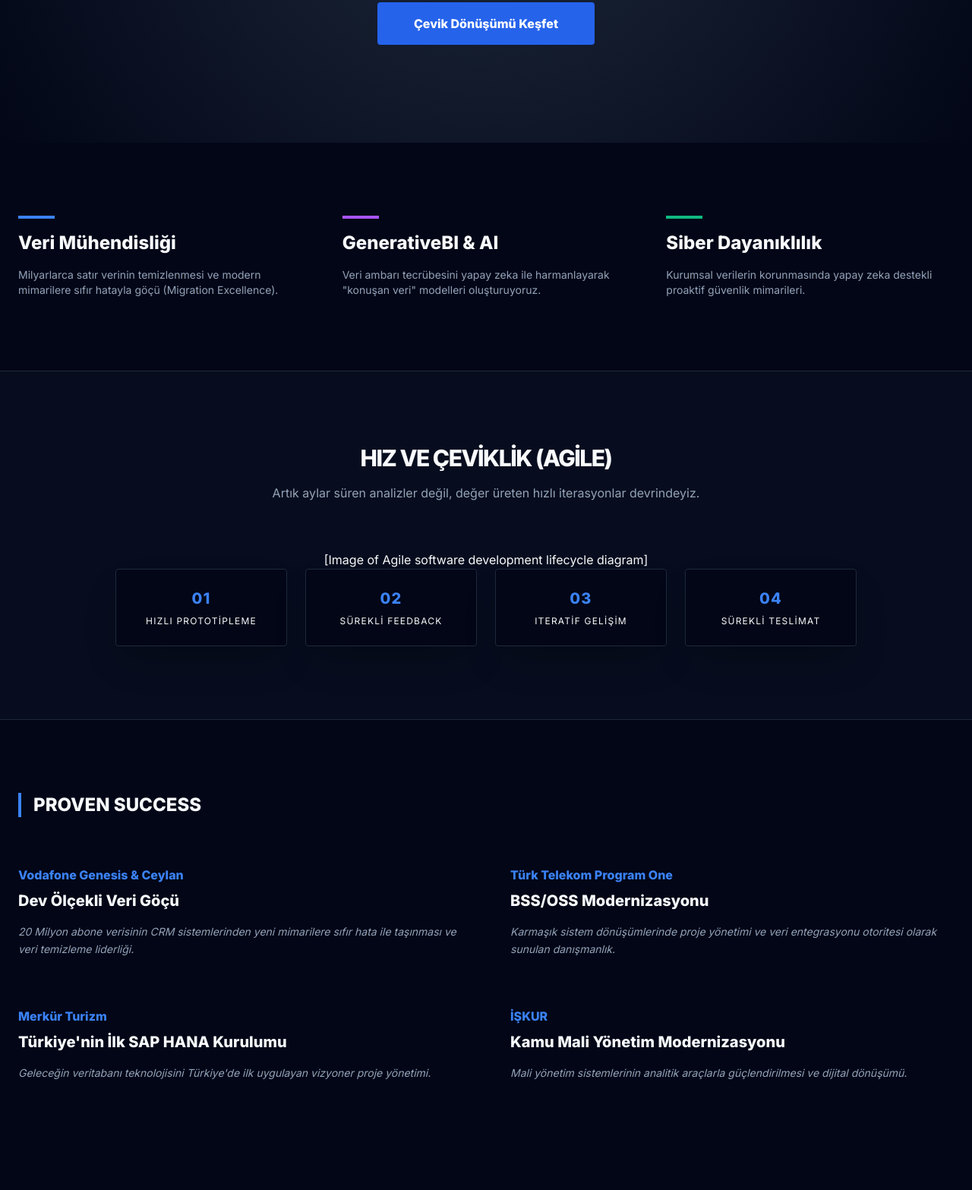
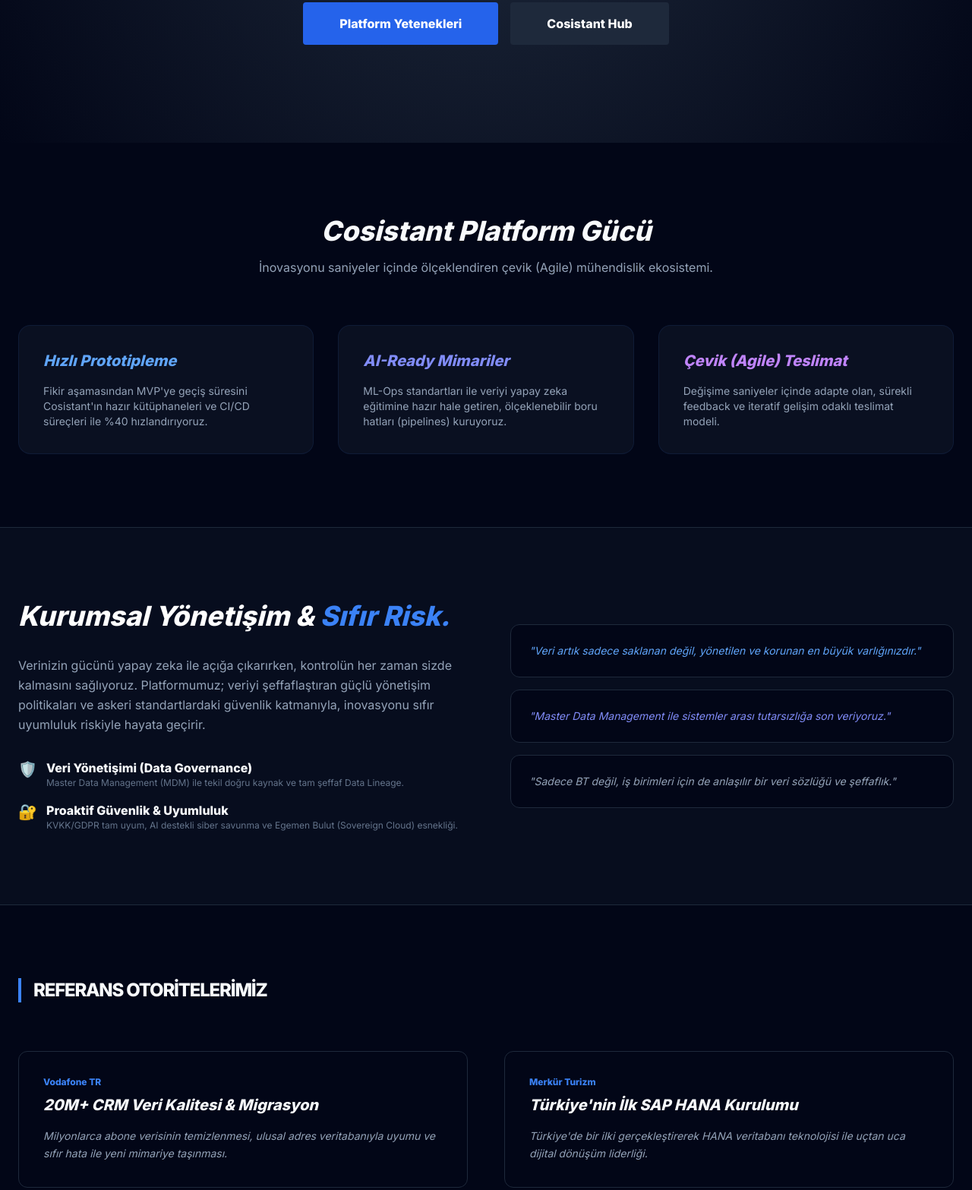
Before and after one commit to bakturk/adviture-web, a plain HTML site: page index.html in a window 1280 px wide. Shown: the part 612-2179 px from the top of the page at 76% size. Before the commit the page ends 2132 px from the top, so only its background shows below. Drawn offline with nearby package versions, Linux system fonts and the light colour scheme.

Commit message:
Update index.html

```diff
--- a/index.html
+++ b/index.html
@@ -9,18 +9,21 @@
     <style>
         body { font-family: 'Inter', sans-serif; background-color: #020617; color: #f8fafc; scroll-behavior: smooth; }
         .glass { background: rgba(15, 23, 42, 0.8); backdrop-filter: blur(12px); }
-        .gradient-border { border: 1px solid; border-image: linear-gradient(to right, #3b82f6, #8b5cf6) 1; }
         .hero-bg { background: radial-gradient(circle at 50% 50%, #1e293b 0%, #020617 100%); }
+        .cosistant-card { background: linear-gradient(145deg, #0f172a, #1e1b4b); border: 1px solid #3730a3; }
+        .feature-card { background: rgba(30, 41, 59, 0.3); border: 1px solid rgba(59, 130, 246, 0.1); transition: all 0.3s ease; }
+        .feature-card:hover { border-color: rgba(59, 130, 246, 0.5); transform: translateY(-5px); }
     </style>
 </head>
 <body>
 
     <nav class="fixed w-full z-50 glass border-b border-slate-800">
         <div class="max-w-7xl mx-auto px-6 py-4 flex justify-between items-center">
-            <div class="text-2xl font-black tracking-tighter">ADVITURE<span class="text-blue-500">.</span></div>
+            <div class="text-2xl font-black tracking-tighter italic">ADVITURE<span class="text-blue-500">.</span></div>
             <div class="hidden md:flex space-x-8 text-xs font-bold uppercase tracking-[0.2em] text-slate-400">
                 <a href="#uzmanlik" class="hover:text-blue-400 transition">Uzmanlık</a>
-                <a href="#agile" class="hover:text-blue-400 transition">Agile Süreç</a>
+                <a href="#platform" class="hover:text-blue-400 transition">Platform & AI</a>
+                <a href="#guvenlik" class="hover:text-blue-400 transition">Yönetişim & Güvenlik</a>
                 <a href="#referanslar" class="hover:text-blue-400 transition">Referanslar</a>
                 <a href="#iletisim" class="text-blue-400 border border-blue-400/30 px-4 py-1 rounded hover:bg-blue-400 hover:text-white transition">İletişim</a>
             </div>
@@ -31,86 +34,110 @@
         <div class="inline-block px-4 py-1 border border-blue-500/30 rounded-full text-blue-400 text-xs font-bold uppercase tracking-[0.3em] mb-6">
             Advice to the Future
         </div>
-        <h1 class="text-5xl md:text-8xl font-black mb-8 leading-[1.1] tracking-tight">
-            Veri ile Geleceği <br><span class="text-blue-500">İnşa Edin.</span>
+        <h1 class="text-5xl md:text-8xl font-black mb-8 leading-[1.1] tracking-tight text-white">
+            Veri Gücü, <br><span class="text-blue-500">Yönetişim Güveni.</span>
         </h1>
-        <p class="max-w-2xl text-slate-400 text-lg md:text-xl leading-relaxed mb-12">
-            2012'den bu yana Telekom ve Kamu sektörünün devasa veri operasyonlarını yönettik.
-            Bugün bu mirası <strong>Agile metodolojiler</strong> ve <strong>AI destekli analitik</strong> ile geleceğe taşıyoruz.
+        <p class="max-w-3xl text-slate-400 text-lg md:text-xl leading-relaxed mb-12">
+            2012'den gelen <strong>Telekom ve Kamu</strong> veri otoritesini, <strong>Cosistant</strong> inovasyon motoruyla birleştirdik. Büyük veriyi proaktif güvenlik ve tam yönetişim ile geleceğe taşıyoruz.
         </p>
-        <div class="flex flex-col sm:row gap-4">
-            <a href="#agile" class="bg-blue-600 hover:bg-blue-700 text-white px-12 py-4 rounded font-bold transition">Çevik Dönüşümü Keşfet</a>
+        <div class="flex flex-col sm:flex-row gap-4">
+            <a href="#platform" class="bg-blue-600 hover:bg-blue-700 text-white px-12 py-4 rounded font-bold transition">Platform Yetenekleri</a>
+            <a href="https://cosistant.com" target="_blank" class="bg-slate-800 hover:bg-slate-700 text-white px-12 py-4 rounded font-bold transition">Cosistant Hub</a>
         </div>
     </header>
 
-    <section id="uzmanlik" class="py-24 px-6 max-w-7xl mx-auto">
-        <div class="grid md:grid-cols-3 gap-12">
-            <div class="space-y-4">
-                <div class="w-12 h-1 bg-blue-500"></div>
-                <h3 class="text-2xl font-bold">Veri Mühendisliği</h3>
-                <p class="text-slate-400 text-sm">Milyarlarca satır verinin temizlenmesi ve modern mimarilere sıfır hatayla göçü (Migration Excellence).</p>
+    <section id="platform" class="py-24 px-6 max-w-7xl mx-auto">
+        <div class="text-center mb-16">
+            <h2 class="text-4xl font-black mb-4 italic">Cosistant Platform Gücü</h2>
+            <p class="text-slate-400">İnovasyonu saniyeler içinde ölçeklendiren çevik (Agile) mühendislik ekosistemi.</p>
+        </div>
+        <div class="grid md:grid-cols-3 gap-8">
+            <div class="feature-card p-8 rounded-2xl">
+                <h3 class="text-xl font-bold mb-4 text-blue-400 italic">Hızlı Prototipleme</h3>
+                <p class="text-slate-400 text-sm">Fikir aşamasından MVP'ye geçiş süresini Cosistant'ın hazır kütüphaneleri ve CI/CD süreçleri ile %40 hızlandırıyoruz.</p>
             </div>
-            <div class="space-y-4">
-                <div class="w-12 h-1 bg-purple-500"></div>
-                <h3 class="text-2xl font-bold">GenerativeBI & AI</h3>
-                <p class="text-slate-400 text-sm">Veri ambarı tecrübesini yapay zeka ile harmanlayarak "konuşan veri" modelleri oluşturuyoruz.</p>
+            <div class="feature-card p-8 rounded-2xl">
+                <h3 class="text-xl font-bold mb-4 text-indigo-400 italic">AI-Ready Mimariler</h3>
+                <p class="text-slate-400 text-sm">ML-Ops standartları ile veriyi yapay zeka eğitimine hazır hale getiren, ölçeklenebilir boru hatları (pipelines) kuruyoruz.</p>
             </div>
-            <div class="space-y-4">
-                <div class="w-12 h-1 bg-emerald-500"></div>
-                <h3 class="text-2xl font-bold">Siber Dayanıklılık</h3>
-                <p class="text-slate-400 text-sm">Kurumsal verilerin korunmasında yapay zeka destekli proaktif güvenlik mimarileri.</p>
+            <div class="feature-card p-8 rounded-2xl">
+                <h3 class="text-xl font-bold mb-4 text-purple-400 italic">Çevik (Agile) Teslimat</h3>
+                <p class="text-slate-400 text-sm">Değişime saniyeler içinde adapte olan, sürekli feedback ve iteratif gelişim odaklı teslimat modeli.</p>
             </div>
         </div>
     </section>
 
-    <section id="agile" class="py-24 bg-slate-900/40 border-y border-slate-800">
-        <div class="max-w-5xl mx-auto px-6 text-center">
-            <h2 class="text-3xl font-bold mb-4 uppercase tracking-tighter">Hız ve Çeviklik (Agile)</h2>
-            <p class="text-slate-400 mb-16">Artık aylar süren analizler değil, değer üreten hızlı iterasyonlar devrindeyiz.</p>
-
-            [Image of Agile software development lifecycle diagram]
-
-            <div class="grid md:grid-cols-4 gap-6 text-xs uppercase tracking-widest">
-                <div class="p-6 bg-slate-950 border border-slate-800 rounded shadow-2xl">
-                    <span class="block text-blue-500 mb-2 font-black text-xl">01</span> Hızlı Prototipleme
+    <section id="guvenlik" class="py-24 bg-slate-900/40 border-y border-slate-800">
+        <div class="max-w-7xl mx-auto px-6">
+            <div class="flex flex-col md:flex-row gap-16 items-center">
+                <div class="md:w-1/2">
+                    <h2 class="text-4xl font-black mb-8 italic text-white">Kurumsal Yönetişim & <span class="text-blue-500">Sıfır Risk.</span></h2>
+                    <p class="text-slate-400 mb-8 leading-relaxed">
+                        Verinizin gücünü yapay zeka ile açığa çıkarırken, kontrolün her zaman sizde kalmasını sağlıyoruz. Platformumuz; veriyi şeffaflaştıran güçlü yönetişim politikaları ve askeri standartlardaki güvenlik katmanıyla, inovasyonu sıfır uyumluluk riskiyle hayata geçirir.
+                    </p>
+                    <div class="space-y-4">
+                        <div class="flex items-start">
+                            <span class="text-blue-500 mr-3 text-xl">🛡️</span>
+                            <div>
+                                <h4 class="font-bold">Veri Yönetişimi (Data Governance)</h4>
+                                <p class="text-xs text-slate-500">Master Data Management (MDM) ile tekil doğru kaynak ve tam şeffaf Data Lineage.</p>
+                            </div>
+                        </div>
+                        <div class="flex items-start">
+                            <span class="text-blue-500 mr-3 text-xl">🔐</span>
+                            <div>
+                                <h4 class="font-bold">Proaktif Güvenlik & Uyumluluk</h4>
+                                <p class="text-xs text-slate-500">KVKK/GDPR tam uyum, AI destekli siber savunma ve Egemen Bulut (Sovereign Cloud) esnekliği.</p>
+                            </div>
+                        </div>
+                    </div>
                 </div>
-                <div class="p-6 bg-slate-950 border border-slate-800 rounded shadow-2xl">
-                    <span class="block text-blue-500 mb-2 font-black text-xl">02</span> Sürekli Feedback
-                </div>
-                <div class="p-6 bg-slate-950 border border-slate-800 rounded shadow-2xl">
-                    <span class="block text-blue-500 mb-2 font-black text-xl">03</span> Iteratif Gelişim
-                </div>
-                <div class="p-6 bg-slate-950 border border-slate-800 rounded shadow-2xl">
-                    <span class="block text-blue-500 mb-2 font-black text-xl">04</span> Sürekli Teslimat
+                <div class="md:w-1/2 grid grid-cols-1 gap-4">
+                    <div class="bg-slate-950 p-6 rounded-xl border border-slate-800 italic text-sm text-blue-400">
+                        "Veri artık sadece saklanan değil, yönetilen ve korunan en büyük varlığınızdır."
+                    </div>
+                    <div class="bg-slate-950 p-6 rounded-xl border border-slate-800 italic text-sm text-indigo-400">
+                        "Master Data Management ile sistemler arası tutarsızlığa son veriyoruz."
+                    </div>
+                    <div class="bg-slate-950 p-6 rounded-xl border border-slate-800 italic text-sm text-slate-400">
+                        "Sadece BT değil, iş birimleri için de anlaşılır bir veri sözlüğü ve şeffaflık."
+                    </div>
                 </div>
             </div>
         </div>
     </section>
 
     <section id="referanslar" class="py-24 px-6 max-w-7xl mx-auto">
-        <h2 class="text-2xl font-bold mb-16 border-l-4 border-blue-500 pl-4 uppercase">Proven Success</h2>
-        <div class="grid md:grid-cols-2 gap-16">
-            <div class="group">
-                <h4 class="text-blue-500 font-bold mb-2">Vodafone Genesis & Ceylan</h4>
-                <h3 class="text-xl font-bold mb-4 group-hover:text-blue-400 transition">Dev Ölçekli Veri Göçü</h3>
-                <p class="text-slate-400 text-sm leading-relaxed italic">20 Milyon abone verisinin CRM sistemlerinden yeni mimarilere sıfır hata ile taşınması ve veri temizleme liderliği.</p>
+        <h2 class="text-2xl font-bold mb-16 border-l-4 border-blue-500 pl-4 uppercase tracking-tighter">Referans Otoritelerimiz</h2>
+        <div class="grid md:grid-cols-2 gap-12">
+            <div class="p-8 border border-slate-800 rounded-xl hover:bg-slate-900/40 transition">
+                <h4 class="text-blue-500 font-bold mb-2 text-xs">Vodafone TR</h4>
+                <h3 class="text-xl font-bold mb-4 italic">20M+ CRM Veri Kalitesi & Migrasyon</h3>
+                <p class="text-slate-400 text-sm leading-relaxed italic">Milyonlarca abone verisinin temizlenmesi, ulusal adres veritabanıyla uyumu ve sıfır hata ile yeni mimariye taşınması.</p>
             </div>
-            <div class="group">
-                <h4 class="text-blue-500 font-bold mb-2">Türk Telekom Program One</h4>
-                <h3 class="text-xl font-bold mb-4 group-hover:text-blue-400 transition">BSS/OSS Modernizasyonu</h3>
-                <p class="text-slate-400 text-sm leading-relaxed italic">Karmaşık sistem dönüşümlerinde proje yönetimi ve veri entegrasyonu otoritesi olarak sunulan danışmanlık.</p>
-            </div>
-            <div class="group">
-                <h4 class="text-blue-500 font-bold mb-2">Merkür Turizm</h4>
-                <h3 class="text-xl font-bold mb-4 group-hover:text-blue-400 transition">Türkiye'nin İlk SAP HANA Kurulumu</h3>
-                <p class="text-slate-400 text-sm leading-relaxed italic">Geleceğin veritabanı teknolojisini Türkiye'de ilk uygulayan vizyoner proje yönetimi.</p>
-            </div>
-            <div class="group">
-                <h4 class="text-blue-500 font-bold mb-2">İŞKUR</h4>
-                <h3 class="text-xl font-bold mb-4 group-hover:text-blue-400 transition">Kamu Mali Yönetim Modernizasyonu</h3>
-                <p class="text-slate-400 text-sm leading-relaxed italic">Mali yönetim sistemlerinin analitik araçlarla güçlendirilmesi ve dijital dönüşümü.</p>
+            <div class="p-8 border border-slate-800 rounded-xl hover:bg-slate-900/40 transition">
+                <h4 class="text-blue-500 font-bold mb-2 text-xs">Merkür Turizm</h4>
+                <h3 class="text-xl font-bold mb-4 italic">Türkiye'nin İlk SAP HANA Kurulumu</h3>
+                <p class="text-slate-400 text-sm leading-relaxed italic">Türkiye'de bir ilki gerçekleştirerek HANA veritabanı teknolojisi ile uçtan uca dijital dönüşüm liderliği.</p>
             </div>
         </div>
     </section>
 
-    <footer id="iletisim"
+    <footer id="iletisim" class="py-20 border-t border-slate-900 text-center px-6">
+        <div class="mb-12">
+            <div class="text-3xl font-black mb-2 tracking-tighter italic">ADVITURE<span class="text-blue-500">.</span></div>
+            <p class="text-slate-500 text-sm">Advice to the Future | Baki Aktürk</p>
+        </div>
+        <div class="flex flex-col md:flex-row justify-center items-center gap-8 mb-12">
+            <div class="text-xs tracking-widest text-slate-500 uppercase italic">İstanbul, Türkiye</div>
+            <div class="h-px w-8 bg-slate-800 hidden md:block"></div>
+            <div class="text-xs tracking-widest uppercase italic">
+                <span class="text-slate-600">Teknoloji Hub:</span>
+                <a href="https://cosistant.com" target="_blank" class="text-indigo-400 hover:text-indigo-300 font-bold transition">COSISTANT.COM</a>
+            </div>
+        </div>
+        <p class="text-slate-700 text-[10px] uppercase tracking-[0.4em]">© 2026 Adviture Teknoloji A.Ş. Tüm Hakları Saklıdır.</p>
+    </footer>
+
+</body>
+</html>
```
